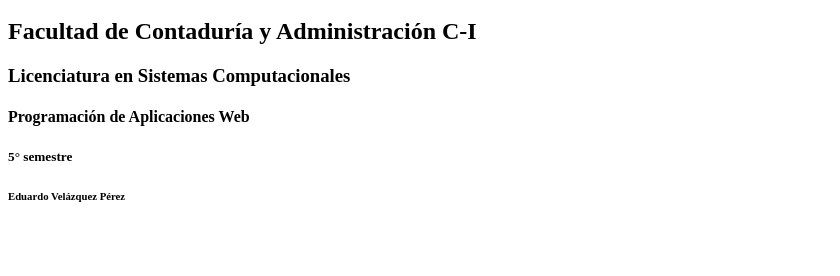
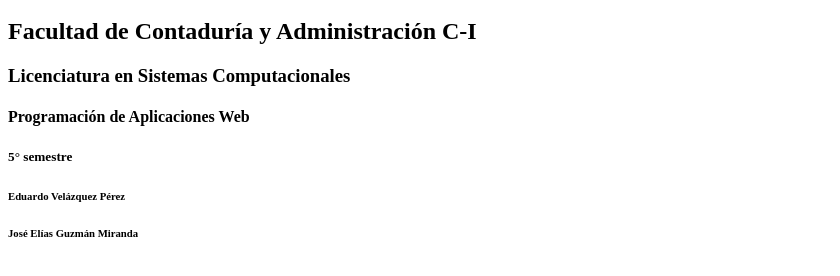
Before and after one commit to EduardoVP-0/Act2-5, a plain HTML site: page index.html in a window 1280 px wide. Shown: the part 120-396 px from the top of the page, without its empty margins (0-840 px from the left). Drawn offline with Linux system fonts and the light colour scheme.

Commit message:
Actualicé index.html con mi version

```diff
--- a/index.html
+++ b/index.html
@@ -14,5 +14,6 @@
     <h4>Programación de Aplicaciones Web</h4>
     <h5>5° semestre</h5>
     <h6>Eduardo Velázquez Pérez</h6>
+    <h6>José Elías Guzmán Miranda</h6>
 </body>
 </html>
```
